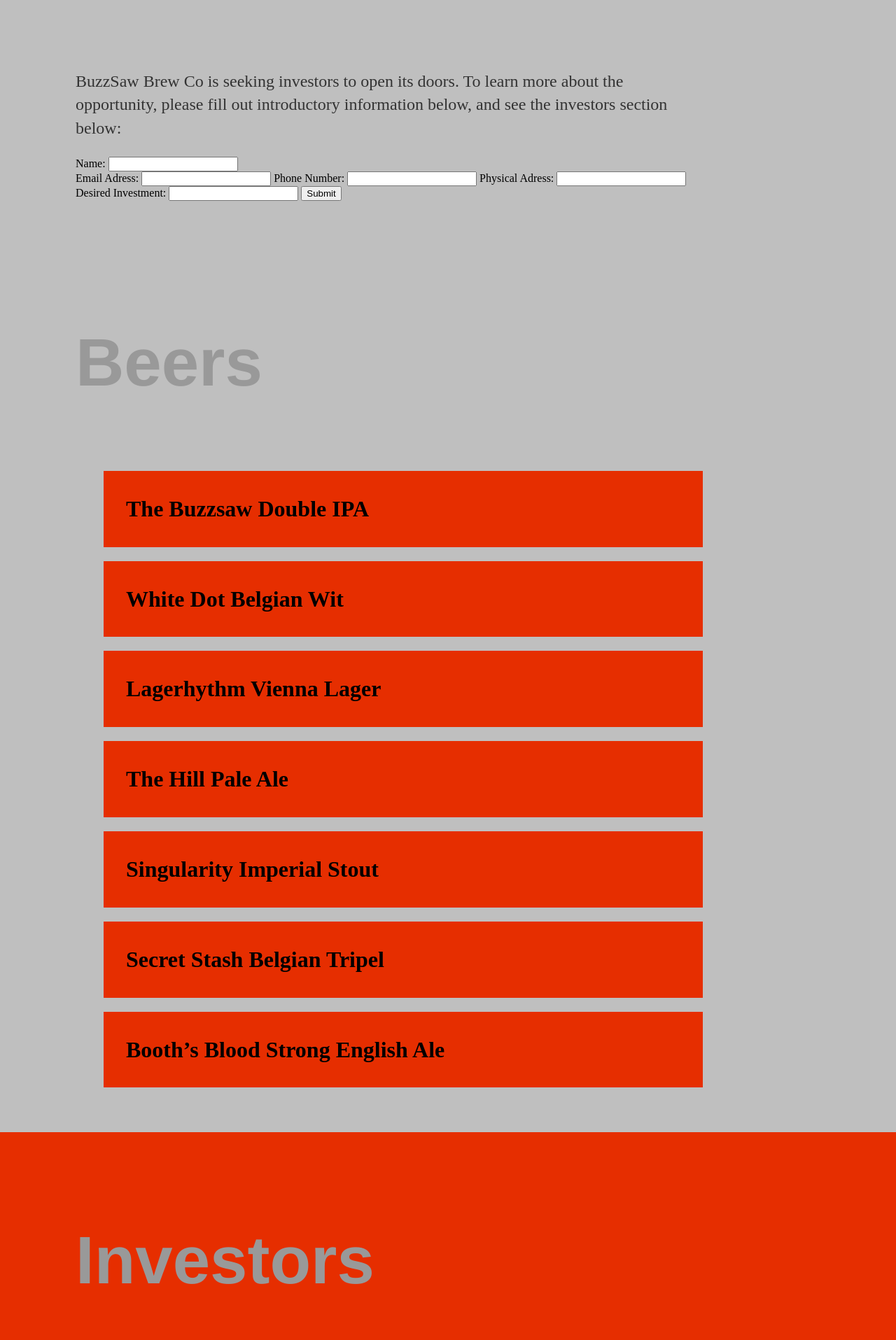
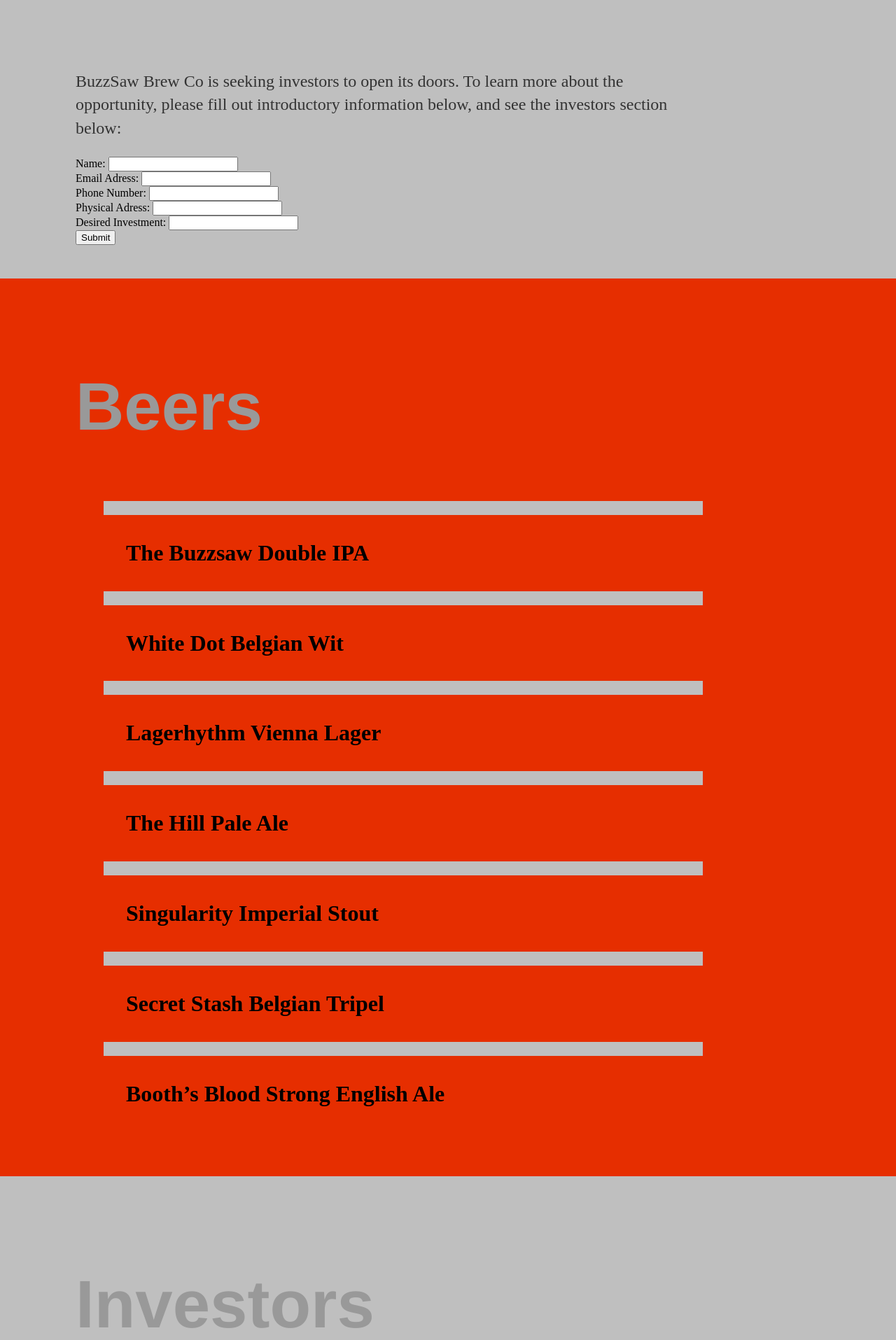
Before and after one commit to arquinn/arquinn.github.io, a Jekyll site: the page built from test.html, in a window 1280 px wide. Shown: the part 1358-3273 px from the top of the page at 70% size. Built offline with Jekyll 4.4.1, drawn with Linux system fonts in a browser that asks for light colours; nearby versions of some CDN libraries.

Commit message:
Update test.html

```diff
--- a/test.html
+++ b/test.html
@@ -20,20 +20,20 @@ layout: sections
   Name:
   <input type="text" name="name"><br>
   Email Adress:
-  <input type="text" name="email_address">
+  <input type="text" name="email_address"><br>
   Phone Number:
-  <input type="text" name="phone_number">
+  <input type="text" name="phone_number"><br>
   Physical Adress:
-  <input type="text" name="address">
+  <input type="text" name="address"><br>
   Desired Investment:
-  <input type="text" name="desired_investment">
+  <input type="text" name="desired_investment"><br>
   <input type="submit" value="Submit">
 </form>
 
   </div>
 </section>
 
-<section class="bg-primary" id="Beers">
+<section class="bg-primary odd" id="Beers">
   <div class="blurb">
       <h2 class="section-heading">Beers</h2>
     <ul class="faq">
@@ -56,7 +56,7 @@ Rust colored, sweet and brewed with Germany tradition in mind. Lagering for one
     </ul>
   </div>
 </section>
-<section class="bg-primary odd" id="Investors">
+<section class="bg-primary" id="Investors">
   <div class="blurb">
     <h2 class="section-heading">Investors</h2>
     <ul class="faq">
```
